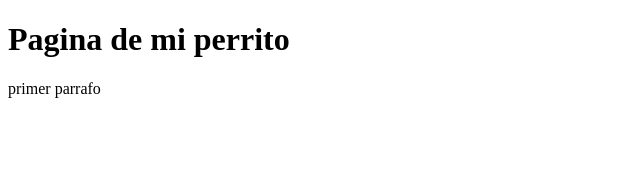
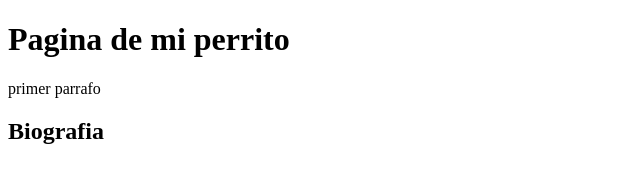
Before and after one commit to eliza8855/pets-virtual-house, a plain HTML site: page index.html in a window 1280 px wide. Shown: the whole page, without its empty margins (0-640 px from the left). Drawn offline with Linux system fonts and the light colour scheme.

Commit message:
Se crea h2 y css(background)

```diff
--- a/index.html
+++ b/index.html
@@ -9,5 +9,7 @@
 <body>
     <h1>Pagina de mi perrito </h1>
     <p>primer parrafo</p>
+
+    <h2>Biografia</h2>
 </body>
 </html>
--- /dev/null
+++ b/styles.css
@@ -0,0 +1,3 @@
+* {
+   background: pink;
+}
```
